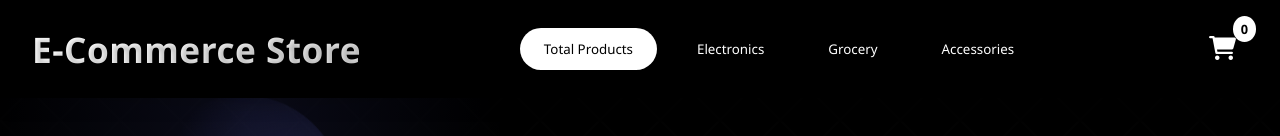
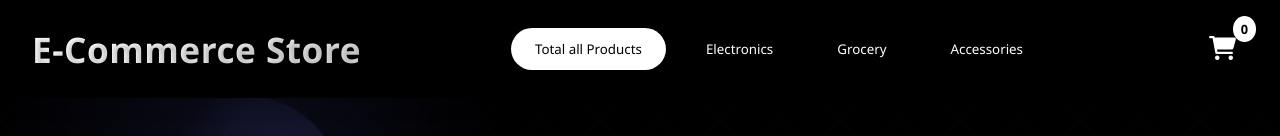
Before and after one commit to pawandubey82/Docker-and-Jenkins, a plain HTML site: page index.html in a window 1280 px wide. Shown: the top 136 px of the page. Drawn offline with Linux system fonts and the light colour scheme.

Commit message:
Update index.html
Change

```diff
--- a/index.html
+++ b/index.html
@@ -16,7 +16,7 @@
   <header>
     <h1>E-Commerce Store</h1>
     <div class="categories">
-      <button class="category-btn active" data-category="all">Total Products</button>
+      <button class="category-btn active" data-category="all">Total all Products</button>
       <button class="category-btn" data-category="electronics">Electronics</button>
       <button class="category-btn" data-category="grocery">Grocery</button>
       <button class="category-btn" data-category="accessories">Accessories</button>
```
